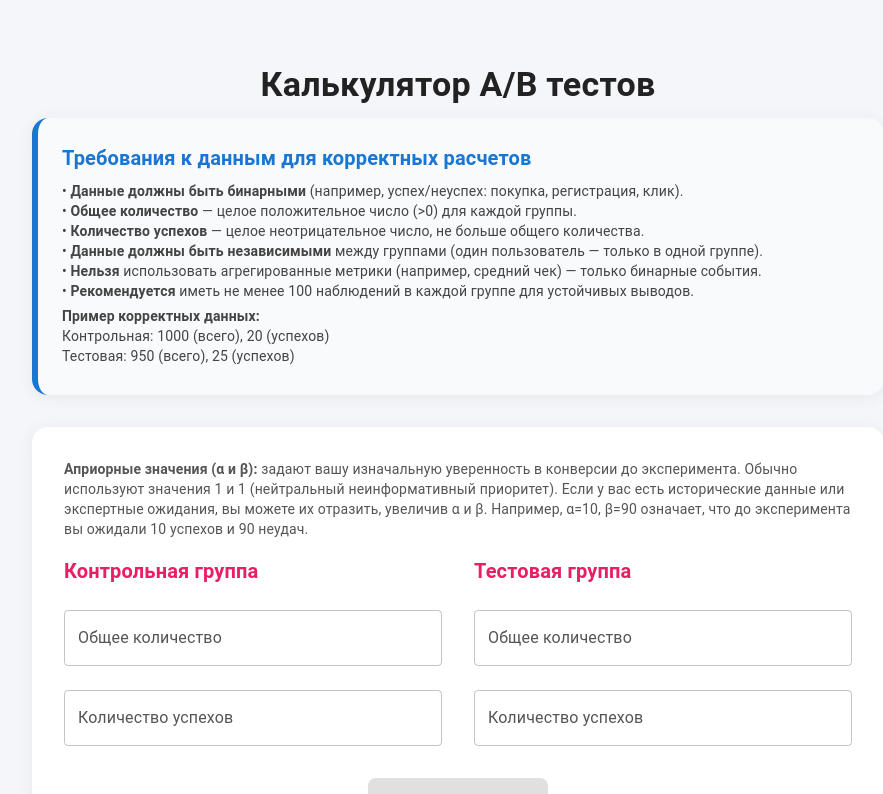
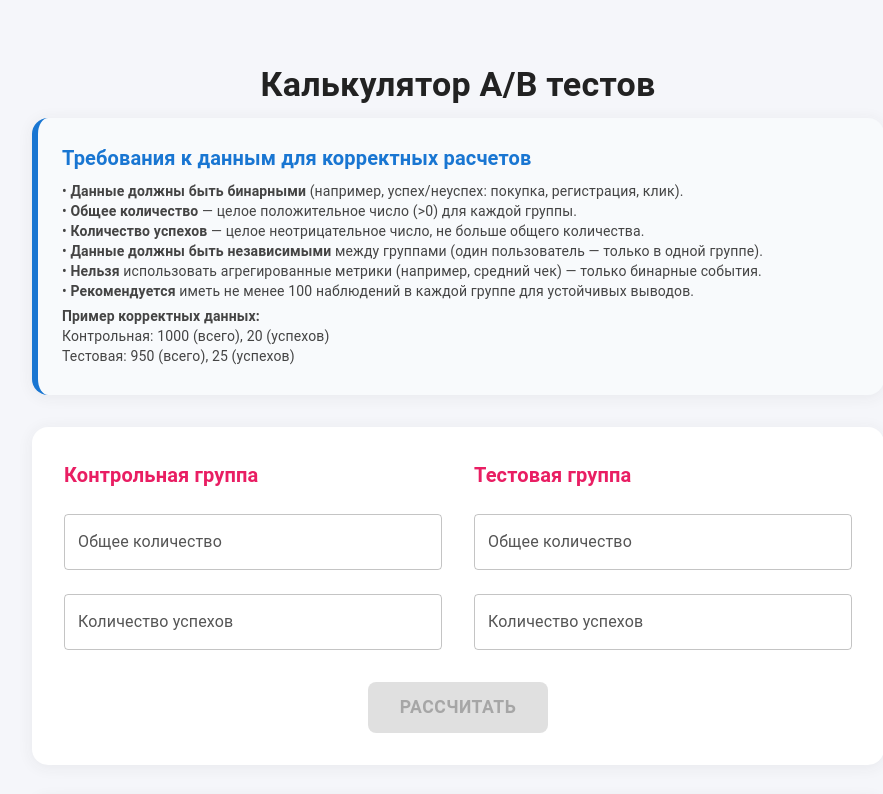
Before and after one commit to dmitryserafin/abtest-calculator, a React (Vite) app in the folder frontend/: page / in a window 1280 px wide. Shown: the top 794 px of the page, without its empty margins (182-1065 px from the left). Built offline with nearby package versions, Linux system fonts and the light colour scheme.

Commit message:
fix deploy

```diff
--- a/frontend/src/App.tsx
+++ b/frontend/src/App.tsx
@@ -321,11 +321,6 @@ function App() {
             </Paper>
 
             <Paper elevation={3} sx={{ p: { xs: 2, sm: 4 }, mb: 4 }}>
-              <Box sx={{ mb: 2 }}>
-                <Typography variant="body2" color="text.secondary">
-                  <b>Априорные значения (α и β):</b> задают вашу изначальную уверенность в конверсии до эксперимента. Обычно используют значения 1 и 1 (нейтральный неинформативный приоритет). Если у вас есть исторические данные или экспертные ожидания, вы можете их отразить, увеличив α и β. Например, α=10, β=90 означает, что до эксперимента вы ожидали 10 успехов и 90 неудач.
-                </Typography>
-              </Box>
               <Box sx={{ display: 'flex', flexDirection: { xs: 'column', md: 'row' }, gap: 4 }}>
                 <Box sx={{ flex: 1 }}>
                   <Typography variant="h6" gutterBottom>
```
